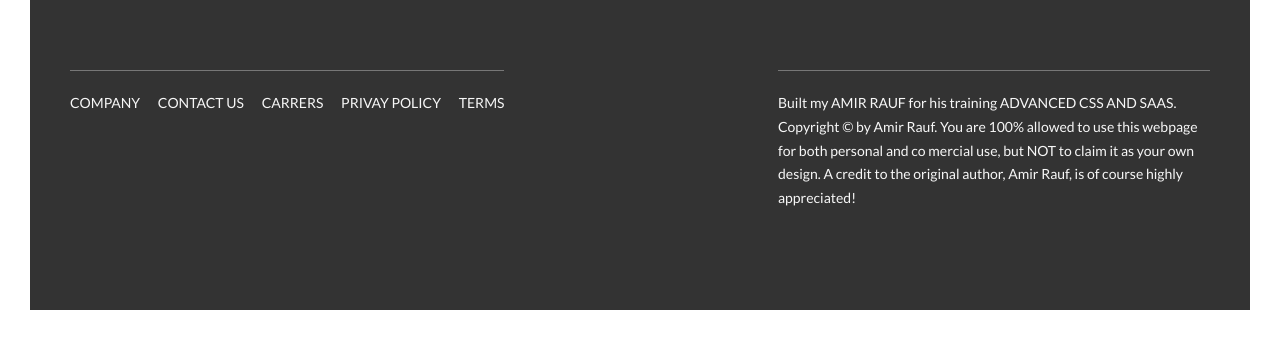
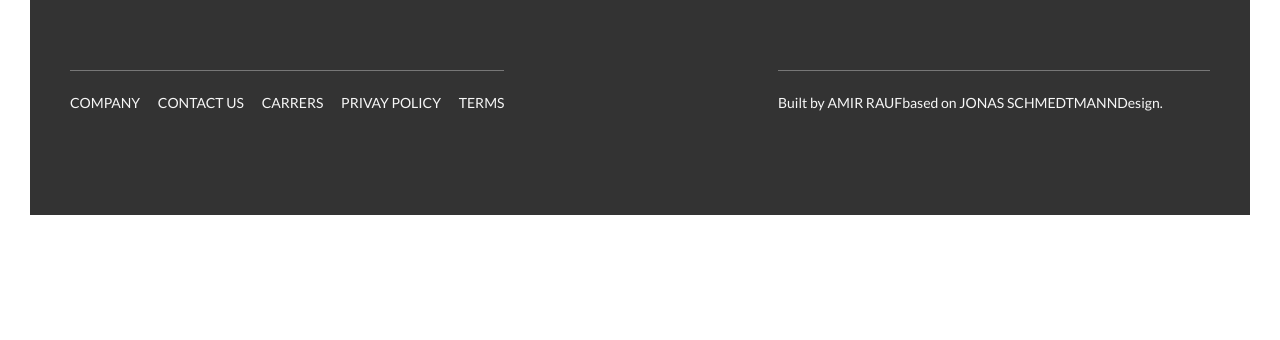
Before and after one commit to amirrezarauf/natours, a website: page index.html in a window 1280 px wide. Shown: the part 5563-5903 px from the top of the page. After the commit the page ends 5808 px from the top, so only its background shows below. Drawn offline with Linux system fonts and the light colour scheme.

Commit message:
Improve footer

```diff
--- a/index.html
+++ b/index.html
@@ -457,12 +457,8 @@
         </div>
         <div class="col-1-of-2">
           <p class="footer__copyright">
-            Built my <a href="#" class="footer__link">Amir Rauf</a> for his
-            training <a href="#" class="footer__link">Advanced CSS and Saas</a>.
-            Copyright &copy; by Amir Rauf. You are 100% allowed to use this
-            webpage for both personal and co mercial use, but NOT to claim it as
-            your own design. A credit to the original author, Amir Rauf, is of
-            course highly appreciated!
+            Built by <a href="#" class="footer__link">Amir Rauf</a>based on
+            <a href="#" class="footer__link">Jonas Schmedtmann</a>Design.
           </p>
         </div>
       </div>
```
